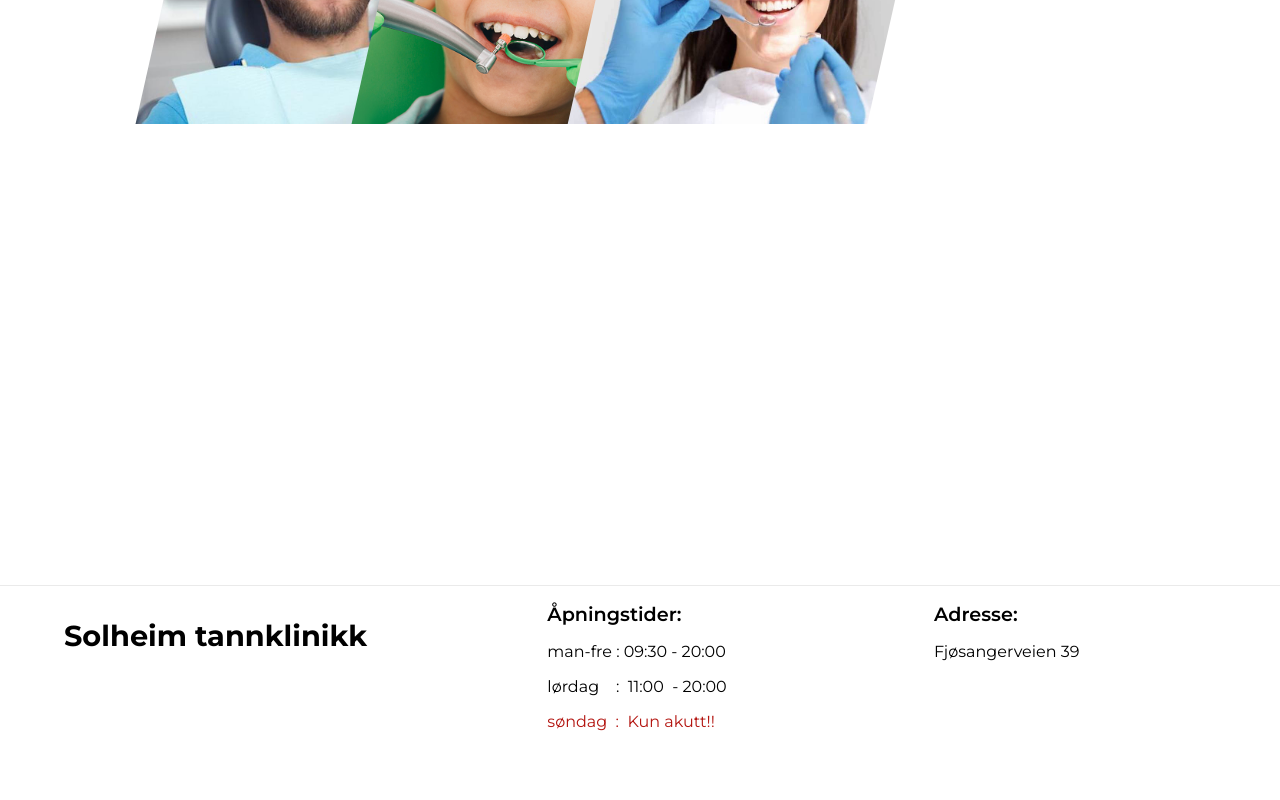
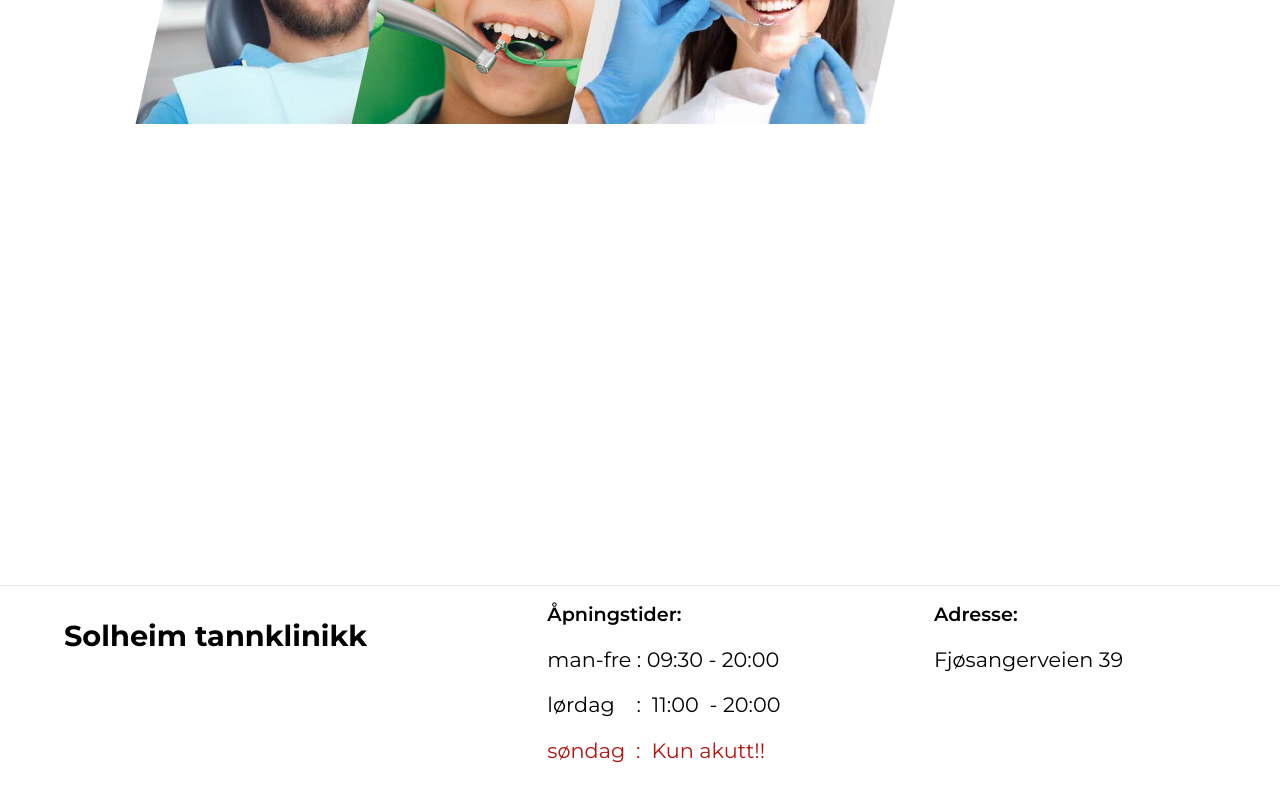
Before and after one commit to AliAlnajjar/SolheimTannlege, a Next.js app: page / in a window 1280 px wide. Shown: the part 371-1171 px from the top of the page. Before the commit the page ends 1134 px from the top, so only its background shows below. Built offline with nearby package versions, Linux system fonts and the light colour scheme; a web font is replaced by a local one.

Commit message:
fixing footer layout

```diff
--- a/src/styles/Layout.module.css
+++ b/src/styles/Layout.module.css
@@ -89,7 +89,7 @@
   padding: 1rem 0;
 }
 .footer p {
-  font-size: 01rem;
+  font-size: 1.3rem;
   font-weight: 400;
 }
 .red {
```
